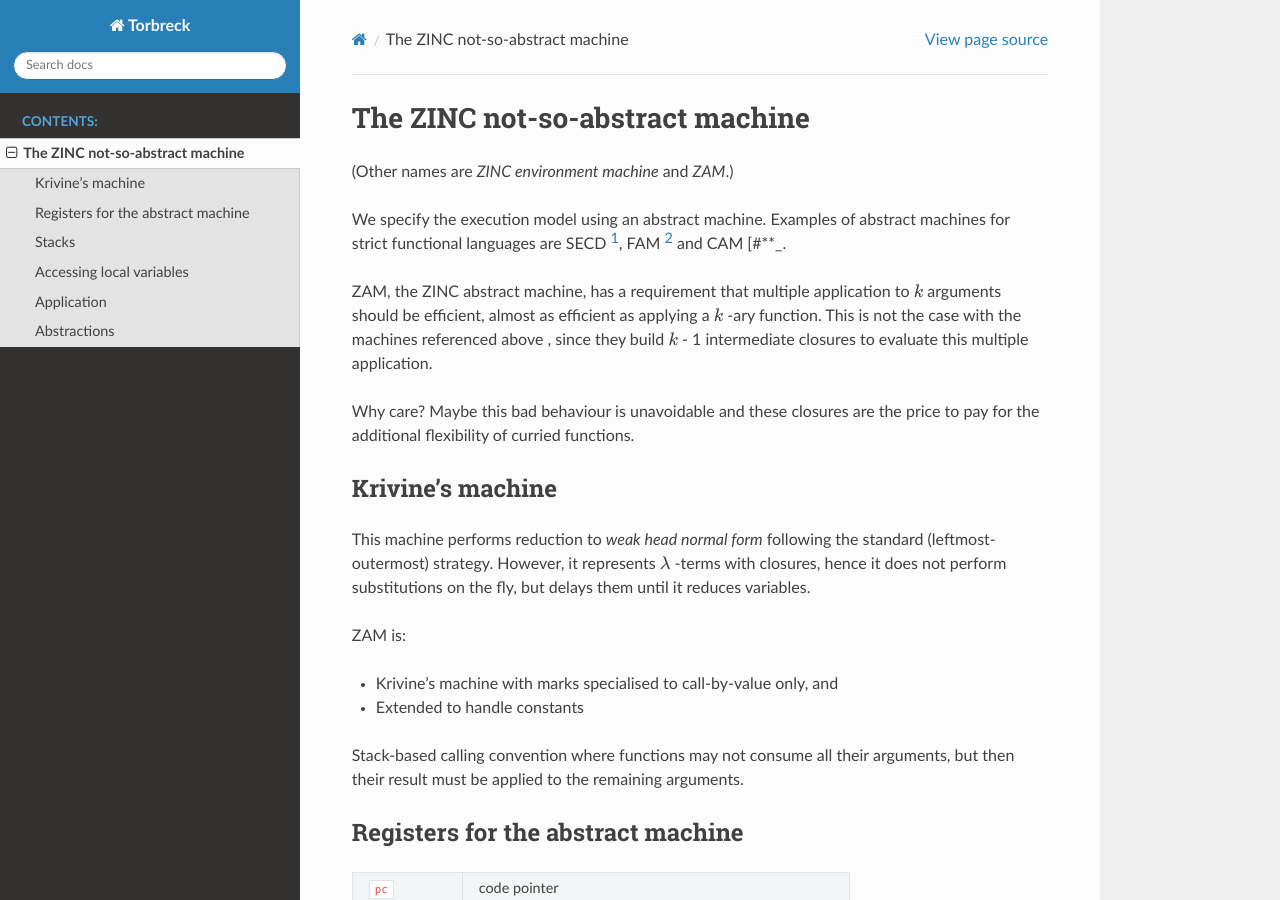
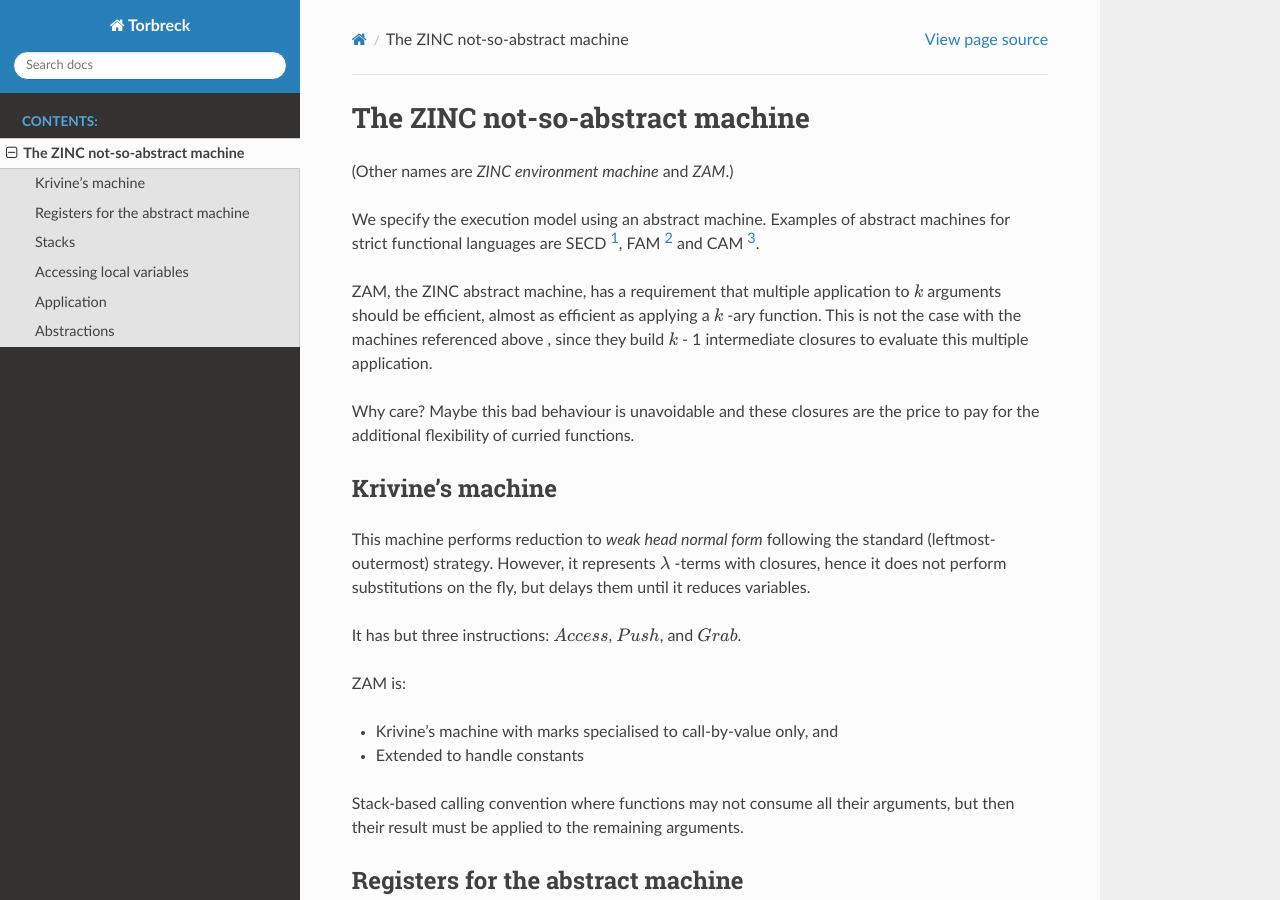
Before and after one commit to brunoflores/torbreck-lang, a Sphinx documentation site: the page built from docs/zam.rst, in a window 1280 px wide and 900 px high. Built offline with Sphinx 7.4.7 and the Read the Docs theme 2.0.0, drawn with Linux system fonts in a browser that asks for light colours.

Commit message:
Document: zam.

```diff
--- a/docs/zam.rst
+++ b/docs/zam.rst
@@ -5,7 +5,7 @@ The ZINC not-so-abstract machine
 
 We specify the execution model using an abstract machine.
 Examples of abstract machines for strict functional languages are SECD [#]_,
-FAM [#]_ and CAM [#**_.
+FAM [#]_ and CAM [#]_.
 
 ZAM, the ZINC abstract machine, has a requirement that multiple application to
 :math:`k` arguments should be efficient, almost as efficient as applying
@@ -23,6 +23,8 @@ This machine performs reduction to *weak head normal form* following the
 standard (leftmost-outermost) strategy. However, it represents
 :math:`\lambda` -terms with closures, hence it does not perform substitutions
 on the fly, but delays them until it reduces variables.
+
+It has but three instructions: :math:`Access`, :math:`Push`, and :math:`Grab`.
 
 ZAM is:
 
```
